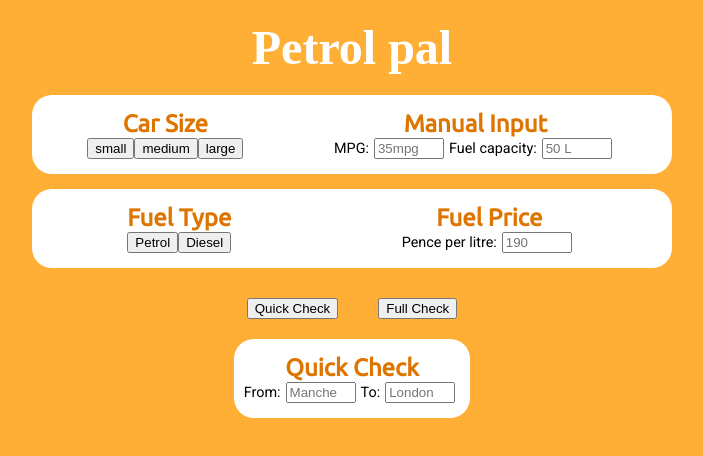
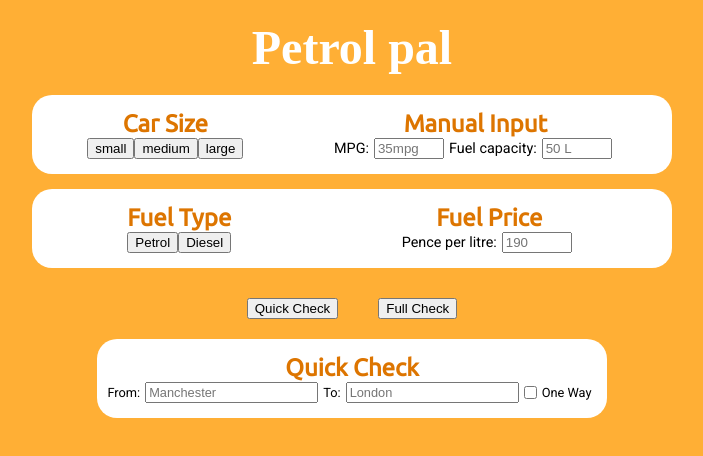
Before and after one commit to johnw-north/petrol-pal, a React (Create React App) app: page / in a window 1280 px wide. Shown: the top 456 px of the page, without its empty margins (288-991 px from the left). Built offline with nearby package versions, Linux system fonts and the light colour scheme; the HTML template or start-up script is replaced by a standard one; a web font is replaced by a local one.

Commit message:
fix quick check form

```diff
--- a/src/components/FullCheck.js
+++ b/src/components/FullCheck.js
@@ -3,17 +3,15 @@
 function FullCheck() {
     return (
       <div className="full__check">
-
-        <div className="car__manual">
-          <h1 className="manual__title">Full Check</h1>
-          <div className="manual__input">
-            <h2>From:</h2>
-            <input type="number" placeholder="Manchester"/>
-            <h2>To:</h2>
-            <input type="number" placeholder="London" />
-          </div>
-        </div>
-
+        <h1 className="check__title">Full Check</h1>
+        <form className="form__full" >
+          <label for="from">From:</label>
+          <input type="text" id="from" name="from" placeholder="Manchester"/>
+          <label for="to">To:</label>
+          <input type="text" id="to" name="to" placeholder="London"/>
+          <input type="checkbox" id="oneWay" name="oneWay" value="true" />
+          <label for="oneWay">One Way</label>
+        </form>
       </div>
     );
   }
--- a/src/components/QuickCheck.js
+++ b/src/components/QuickCheck.js
@@ -3,17 +3,15 @@
 function QuickCheck() {
     return (
       <div className="quick__check">
-
-        <div className="car__manual">
-          <h1 className="manual__title">Quick Check</h1>
-          <div className="manual__input">
-            <h2>From:</h2>
-            <input type="number" placeholder="Manchester"/>
-            <h2>To:</h2>
-            <input type="number" placeholder="London" />
-          </div>
-        </div>
-
+        <h1 className="check__title">Quick Check</h1>
+        <form className="form__quick" >
+          <label for="from">From:</label>
+          <input type="text" id="from" name="from" placeholder="Manchester"/>
+          <label for="to">To:</label>
+          <input type="text" id="to" name="to" placeholder="London"/>
+          <input type="checkbox" id="oneWay" name="oneWay" value="true" />
+          <label for="oneWay">One Way</label>
+        </form>
       </div>
     );
   }
--- a/src/index.css
+++ b/src/index.css
@@ -117,7 +117,6 @@ p {
   width: 70px;
 }
 
-
 .checks {
   padding: 15px 10px;
   display: flex;
@@ -136,9 +135,21 @@ p {
   border-radius: 20px;
   padding: 15px 10px;
   display: flex;
-  justify-content: space-around;
+  flex-direction: column;
+  justify-content: space-between;
   align-items: center;
   margin-bottom: 15px;
+}
+
+.form__quick {
+  display: flex;
+  justify-content: center;
+  align-items: center;
+}
+
+.form__quick * {
+  margin-right: 5px;
+  font-size: .8rem;
 }
 
 .full__check {
```
